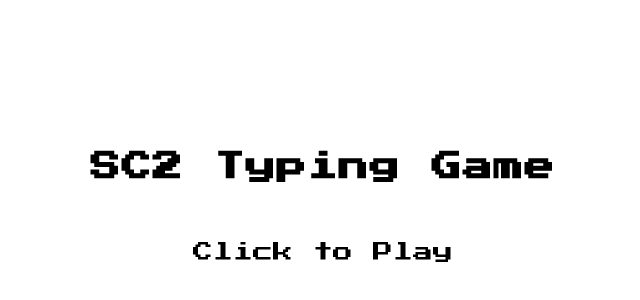
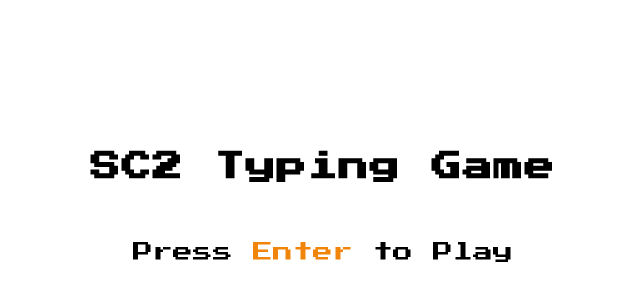
Before and after one commit to horikenSC2/sc2typing, a plain HTML site: page index.html in a window 1280 px wide. Shown: the part 68-368 px from the top of the page, without its empty margins (317-957 px from the left). Drawn offline with nearby package versions, Linux system fonts and the light colour scheme.

Commit message:
Update index.html

```diff
--- a/index.html
+++ b/index.html
@@ -16,7 +16,7 @@
     <p>Time Left:<count:span id="timer">0</count:span></p>
   </div>
   <!-- <p><img id="btn" src="img/play.png"></p> -->
-  <p id="btn">Click to Play</p>
+  <p id="btn">Press <span class="enter">Enter</span> to Play</p>
   <p id="restart">Press Esc to restart</p>
 
 
@@ -35,6 +35,7 @@
           <img src="" id="rankpicture">
         </div>
         <p id="tonextrank"></p>
+        <p id="enter">Press <span class="enter">Enter</span> to Replay</p>
       </div>
     </div>
   </div>
```
